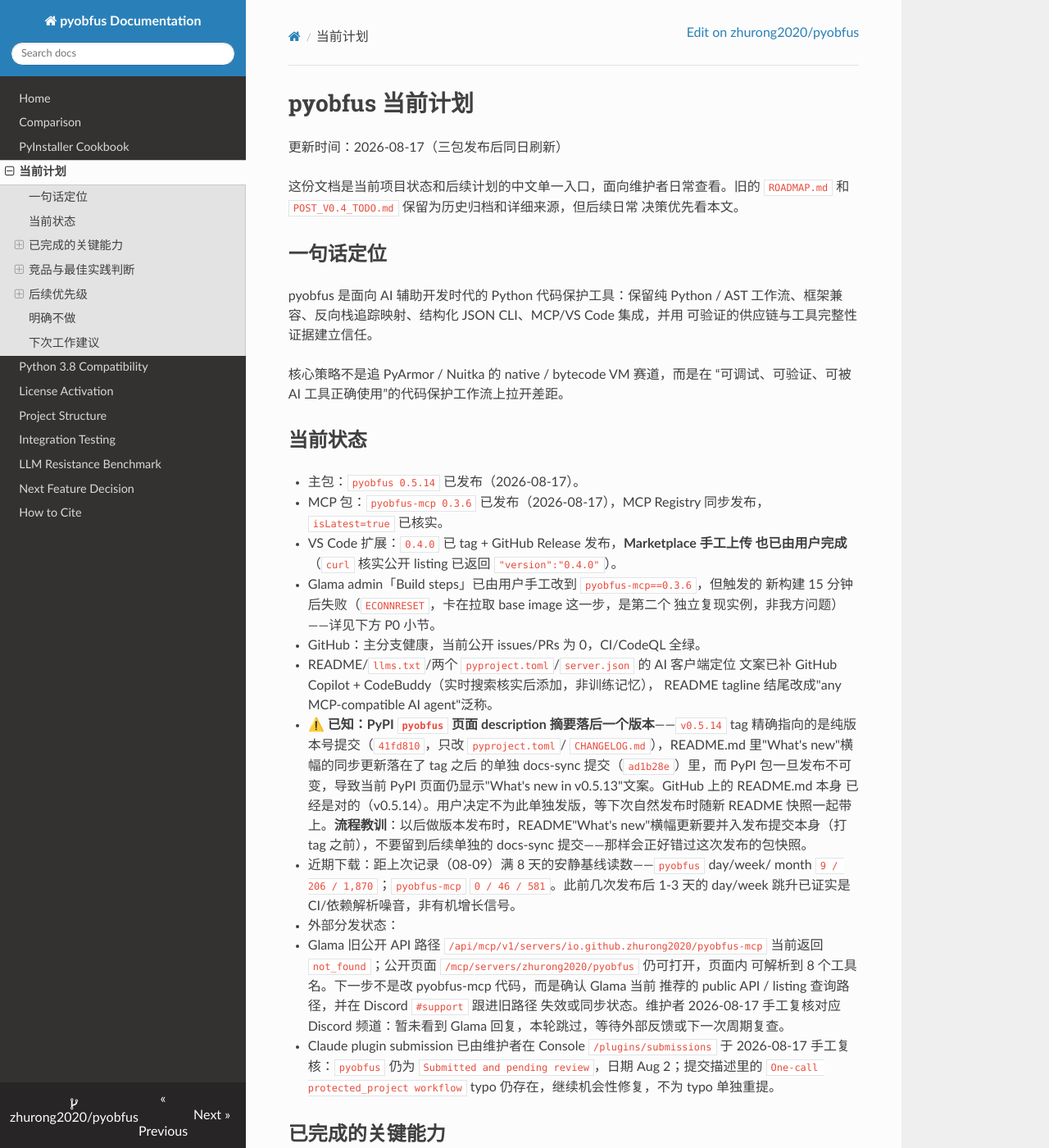
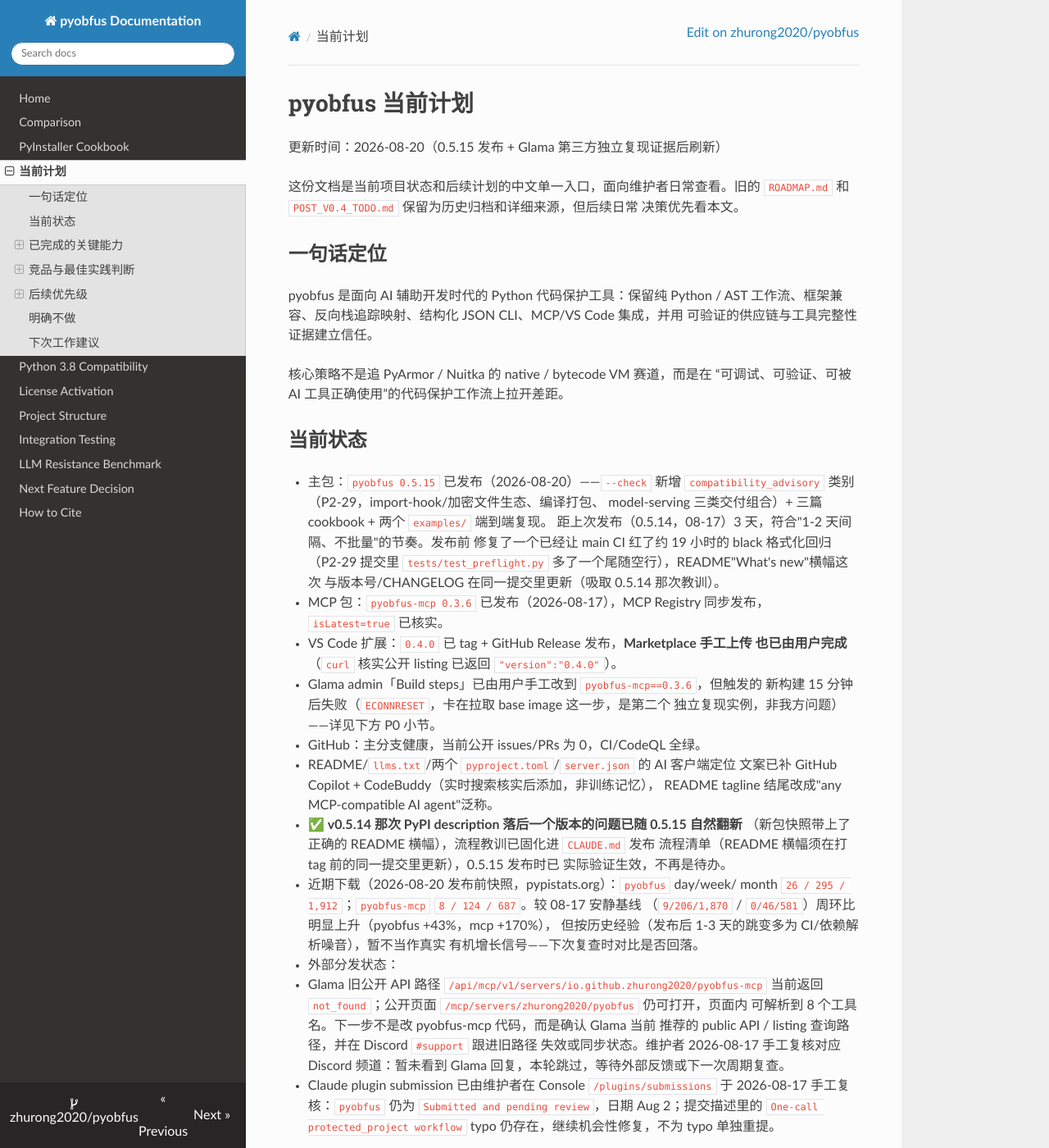
Before and after one commit to zhurong2020/pyobfus, an MkDocs documentation site: the page built from docs/CURRENT_PLAN_ZH.md, in a window 1280 px wide and 1400 px high. Shown: the whole window at 82% size. Built offline with MkDocs 1.6.1, drawn with Linux system fonts in a browser that asks for light colours; nearby versions of some CDN libraries; some of the changed text lies outside the part shown.

Commit message:
docs: sync cold-start entries to the 0.5.15 release + Glama repro evidence
Record the 0.5.15 release (compatibility_advisory --check category from
P2-29, released after fixing a black-formatting regression that had left
main CI red for ~19h unnoticed), and the third-party independent
reproduction of both open Glama issues (debian:trixie-slim build
failures and page-vs-public-API tool-list mismatch) reported by other
maintainers in the #support channel. No code changes; docs only.

Co-Authored-By: Claude Sonnet 5 <noreply@anthropic.com>

```diff
--- a/docs/CURRENT_PLAN_ZH.md
+++ b/docs/CURRENT_PLAN_ZH.md
@@ -1,6 +1,6 @@
 # pyobfus 当前计划
 
-更新时间：2026-08-17（三包发布后同日刷新）
+更新时间：2026-08-20（0.5.15 发布 + Glama 第三方独立复现证据后刷新）
 
 这份文档是当前项目状态和后续计划的中文单一入口，面向维护者日常查看。旧的
 `ROADMAP.md` 和 `POST_V0.4_TODO.md` 保留为历史归档和详细来源，但后续日常
@@ -17,7 +17,13 @@ pyobfus 是面向 AI 辅助开发时代的 Python 代码保护工具：保留纯
 
 ## 当前状态
 
-- 主包：`pyobfus 0.5.14` 已发布（2026-08-17）。
+- 主包：`pyobfus 0.5.15` 已发布（2026-08-20）——`--check` 新增
+  `compatibility_advisory` 类别（P2-29，import-hook/加密文件生态、编译打包、
+  model-serving 三类交付组合）+ 三篇 cookbook + 两个 `examples/` 端到端复现。
+  距上次发布（0.5.14，08-17）3 天，符合"1-2 天间隔、不批量"的节奏。发布前
+  修复了一个已经让 main CI 红了约 19 小时的 black 格式化回归（P2-29 提交里
+  `tests/test_preflight.py` 多了一个尾随空行），README"What's new"横幅这次
+  与版本号/CHANGELOG 在同一提交里更新（吸取 0.5.14 那次教训）。
 - MCP 包：`pyobfus-mcp 0.3.6` 已发布（2026-08-17），MCP Registry 同步发布，
   `isLatest=true` 已核实。
 - VS Code 扩展：`0.4.0` 已 tag + GitHub Release 发布，**Marketplace 手工上传
@@ -29,18 +35,15 @@ pyobfus 是面向 AI 辅助开发时代的 Python 代码保护工具：保留纯
 - README/`llms.txt`/两个 `pyproject.toml`/`server.json` 的 AI 客户端定位
   文案已补 GitHub Copilot + CodeBuddy（实时搜索核实后添加，非训练记忆），
   README tagline 结尾改成"any MCP-compatible AI agent"泛称。
-- ⚠️ **已知：PyPI `pyobfus` 页面 description 摘要落后一个版本**——`v0.5.14`
-  tag 精确指向的是纯版本号提交（`41fd810`，只改 `pyproject.toml`/
-  `CHANGELOG.md`），README.md 里"What's new"横幅的同步更新落在了 tag 之后
-  的单独 docs-sync 提交（`ad1b28e`）里，而 PyPI 包一旦发布不可变，导致当前
-  PyPI 页面仍显示"What's new in v0.5.13"文案。GitHub 上的 README.md 本身
-  已经是对的（v0.5.14）。用户决定不为此单独发版，等下次自然发布时随新
-  README 快照一起带上。**流程教训**：以后做版本发布时，README"What's
-  new"横幅更新要并入发布提交本身（打 tag 之前），不要留到后续单独的
-  docs-sync 提交——那样会正好错过这次发布的包快照。
-- 近期下载：距上次记录（08-09）满 8 天的安静基线读数——`pyobfus` day/week/
-  month `9 / 206 / 1,870`；`pyobfus-mcp` `0 / 46 / 581`。此前几次发布后
-  1-3 天的 day/week 跳升已证实是 CI/依赖解析噪音，非有机增长信号。
+- ✅ **v0.5.14 那次 PyPI description 落后一个版本的问题已随 0.5.15 自然翻新**
+  （新包快照带上了正确的 README 横幅），流程教训已固化进 `CLAUDE.md` 发布
+  流程清单（README 横幅须在打 tag 前的同一提交里更新），0.5.15 发布时已
+  实际验证生效，不再是待办。
+- 近期下载（2026-08-20 发布前快照，pypistats.org）：`pyobfus` day/week/
+  month `26 / 295 / 1,912`；`pyobfus-mcp` `8 / 124 / 687`。较 08-17 安静基线
+  （`9/206/1,870` / `0/46/581`）周环比明显上升（pyobfus +43%，mcp +170%），
+  但按历史经验（发布后 1-3 天的跳变多为 CI/依赖解析噪音），暂不当作真实
+  有机增长信号——下次复查时对比是否回落。
 - 外部分发状态：
   - Glama 旧公开 API 路径
     `/api/mcp/v1/servers/io.github.zhurong2020/pyobfus-mcp` 当前返回
@@ -124,17 +127,27 @@ bytecode 加密。
    - 每次冷启动同时检查旧 API 路径和公开页面能否列出 8 个工具。
    - 找到 Glama 当前推荐 API 后，替换旧的 `tools: []` 检查口径。
    - 不为 Glama 单独改 pyobfus-mcp 代码，除非 Glama 给出可复现的本地问题。
-   - **2026-08-17 新证据**：mcp 0.3.6 发布后照惯例重新 pin Build steps，
+   - **2026-08-17 证据**：mcp 0.3.6 发布后照惯例重新 pin Build steps，
      触发的新构建（`01a00e39-...`）15 分钟后失败，`ECONNRESET`/"aborted"，
      卡在拉取 `debian:trixie-slim` 基础镜像元数据这一步——与 08-07 那次失败
      （`context deadline exceeded`，同一卡点）是**第二个独立复现实例**，
      错误签名不同但卡点相同，指向 Glama 构建集群拉取该 base image 的网络层
      问题，与 pyobfus-mcp 包/配置无关（Build steps 已确认正确显示
-     `pyobfus-mcp==0.3.6`）。**用户决定继续观察，暂不追加 Discord 消息、
-     暂不手动重试**。详见 memory `glama_zero_tools_repro_2026-08-07.md`。
+     `pyobfus-mcp==0.3.6`）。
+   - **2026-08-20 第三方独立复现（不是我们自己的数据点）**：user 转发
+     Glama `#support` 频道全文，至少 3 位其他 maintainer（Considus/Andrei
+     Lungeanu/ojkingston）报了完全相同的 `debian:trixie-slim` 构建卡点和
+     错误签名，累计 5+ 个互不相关的 server 撞到同一故障；另有 maintainer
+     （mellowmelomel/nolpak14/Cabal_hunter）独立报了与我们完全一致的
+     "页面工具正常、公开 API 却 `tools: []`/字段陈旧"症状。两点均坐实此前
+     判断——纯 Glama 平台侧构建基础设施 + 目录同步层问题，与 pyobfus-mcp
+     包/配置无关，继续不需要我方改代码。Frank/Glama team 对频道内所有报告
+     （含我们的两条）都尚未回复，看起来在处理积压，**用户决定不主动追发
+     消息**。详见 memory `glama_zero_tools_repro_2026-08-07.md`。
 
 2. Claude plugin marketplace
-   - 2026-08-17 已复核：仍为 `Submitted and pending review`，日期 Aug 2。
+   - 2026-08-20 user 再次核实 Console 页面：仍为 `Submitted and pending
+     review`，日期 Aug 2，提交描述里的 `protected_project` typo 也仍在。
    - 后续每轮外部状态检查只需确认是否出现 approve / reject / 补充信息。
    - 如 Anthropic 给出修改入口，再顺手修 `protected_project` typo 为
      `protect_project`。
@@ -194,7 +207,7 @@ bytecode 加密。
      sigstore / DSSE 校验逻辑。
    - 输出要诚实：证明发布身份和产物 digest，不证明代码没有漏洞或恶意。
 
-### ✅ P1：`P2-29` compatibility checks — 本轮收口（2026-08-19）
+### ✅ P1：`P2-29` compatibility checks — 已发布于 `pyobfus` 0.5.15（2026-08-20）
 
 针对真实交付组合补诊断与文档，**未新增任何 transform**（遵守"明确不做"）。
 
@@ -246,10 +259,18 @@ bytecode 加密。
 
 ## 下次工作建议
 
-1. 三包发布留下的两项手工收尾（Marketplace 上传、Glama Build steps 重新
-   pin）均已在同一 session 内完成，无需重复确认；只需按 P0 小节检查 Glama
-   `01a00e39-...` 那次构建失败之后有没有新尝试、Discord 有没有回复。
-2. `P2-29` compatibility checks 已于本轮收口（`--check` 的 `compatibility_advisory`
-   类别 + 三篇 cookbook + 两个 `examples/` 复现 + 回归测试）。后续若有真实用户
-   反馈新的交付组合（如 PyInstaller 之外的 bundler、其他 import-hook 产品），再
-   机会性扩检测信号或补 cookbook，仍遵守"优先诊断 + 文档、不新增 transform"。
+1. `pyobfus 0.5.15` 已发布并核实 PyPI latest；main CI 已从 P2-29 提交带来
+   的 black 格式化回归中修复转绿。本轮无遗留的本地机械任务。
+2. `P2-29` compatibility checks 已发布收口。后续若有真实用户反馈新的交付
+   组合（如 PyInstaller 之外的 bundler、其他 import-hook 产品），再机会性
+   扩检测信号或补 cookbook，仍遵守"优先诊断 + 文档、不新增 transform"。
+3. Glama：2026-08-20 已有多位第三方 maintainer 独立复现我们报告过的两个
+   症状（构建卡 `debian:trixie-slim`、页面正常但公开 API `tools: []`），
+   进一步确认是 Glama 平台侧问题。继续被动等 `#support` 回复，不主动追发
+   消息、不改代码。下次冷启动检查：① 两条帖子有没有回复；② `curl` 复查
+   `tools` 字段；③ Recent Tests 有没有新构建尝试。
+4. Claude plugin marketplace：仍 `Submitted and pending review`（Aug 2），
+   只需确认是否出现 approve/reject/补充信息。
+5. 下载量：0.5.15 发布后建议按"周期性发布后复盘节奏"再等几天采一次快照，
+   对比 08-20 发布前的读数（`pyobfus` 26/295/1,912；`pyobfus-mcp`
+   8/124/687）是否回落，判断是否为真实趋势而非发布噪音。
```
Also changed, not shown: CLAUDE.md (+38 -1 lines).
